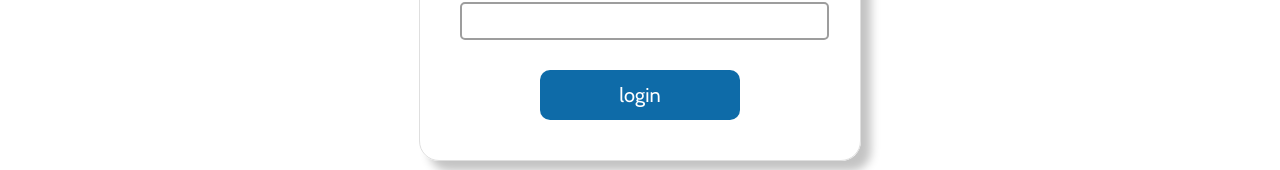
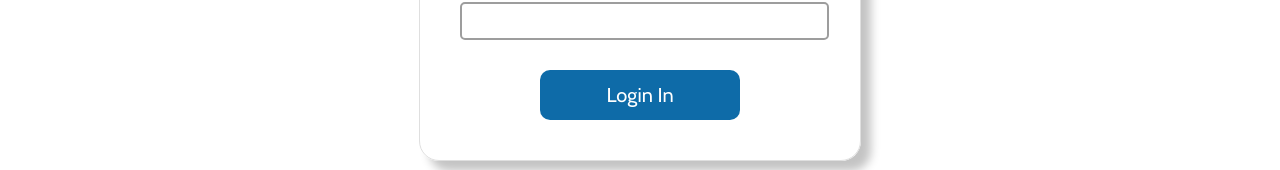
Before and after one commit to TheGoh/Goh, a React (Create React App) app in the folder goh-app/: page /login in a window 1280 px wide. Shown: the part 401-571 px from the top of the page. Built offline with nearby package versions, Linux system fonts and the light colour scheme.

Commit message:
Add login function

```diff
--- a/goh-app/src/components/Navbar.js
+++ b/goh-app/src/components/Navbar.js
@@ -1,14 +1,14 @@
+
 //dependencies
 import { Link } from "react-router-dom"
-//import { useAuthContext } from "../hooks/useAuthContext"
-//import { useLogout } from '../hooks/useLogout'
+import { useLogout } from '../hooks/useLogout'
 
 //styles
 import styles from './Navbar.module.css'
 
 export default function Nav() {
-    //const { logout } = useLogout()
-    //const { user } = useAuthContext()
+    const { logout } = useLogout()
+
 
     return (
         <nav className={styles.navbar}>
--- /dev/null
+++ b/goh-app/src/hooks/useLogin.js
@@ -0,0 +1,32 @@
+import { useState } from 'react'
+import { useAuthContext } from './useAuthContext'
+
+//firebase imports
+import { auth } from '../firebase/config'
+import { signInWithEmailAndPassword } from "firebase/auth";
+
+
+export const useLogin = () => {
+    const [error, setError] = useState(null)
+    const [isPending, setIsPending] = useState(false)
+
+    const login = (email, password) => {
+      setError(null)
+      setIsPending(true)
+
+      signInWithEmailAndPassword(auth, email, password)
+        .then((userCredential) => {
+            // Signed in
+            const user = userCredential.user;
+            // dispatch login function
+            console.log('login function is working!')
+        })
+        .catch((error) => {
+            //TODO add console log for printing error
+            setError(error.message)
+
+        });
+    }
+
+    return { login, error, isPending }
+  }
--- /dev/null
+++ b/goh-app/src/hooks/useLogout.js
@@ -0,0 +1,22 @@
+import { useState } from 'react'
+
+//firebase import
+import { auth } from '../firebase/config'
+import { signOut } from 'firebase/auth'
+import { useAuthContext } from './useAuthContext'
+
+export const useLogout = () => {
+
+    //function for user to logout only they already logged in
+    const logout = () => {
+        signOut(auth)
+            .then(() => {
+                console.log('user logged out')
+            })
+            .catch((error) => {
+                console.log(error.message)
+            })
+      }
+
+    return { logout }
+}
--- a/goh-app/src/index.js
+++ b/goh-app/src/index.js
@@ -3,9 +3,6 @@ import ReactDOM from 'react-dom/client';
 import './index.css';
 import App from './App';
 import { AuthContextProvider } from './context/AuthContext';
-//import { AuthContextProvider } from './context/AuthContext'
-
-//The authentication api need to be
 
 const root = ReactDOM.createRoot(document.getElementById('root'));
 root.render(
--- a/goh-app/src/pages/login/Login.js
+++ b/goh-app/src/pages/login/Login.js
@@ -1,20 +1,19 @@
-//import { useAuthContext } from '../../hooks/useAuthContext'
-import { getAuth, signInWithEmailAndPassword } from "firebase/auth";
+//import firebase lib
 import { useState } from "react";
+import { useLogin } from '../../hooks/useLogin'
 
 // styles
 import styles from './Login.module.css'
 
+export default function Login() {
 
-
-export default function Login() {
-  //const { user } = useAuthContext()
-  const [email, setEmail] = useState('');
-  const [password, setPassword] = useState('');
+  const [ email, setEmail ] = useState('');
+  const [ password, setPassword ] = useState('');
+  const { login, error ,isPending } = useLogin()
 
   const handleSubmit = (e) => {
     e.preventDefault();
-    console.log(email, password);
+    login(email, password)
   }
 
   return (
@@ -39,11 +38,10 @@ export default function Login() {
                         value={password}
                 />
         </label>
-        <button>login</button>
 
-        {/* {!isPending && <button className="btn" >Login In</button>}
+        {!isPending && <button className="btn" >Login In</button>}
         {isPending && <button className="btn" disabled>loading</button>}
-        {error && <p> {error} </p>} */}
+        {error && <p> {error} </p>}
     </form>
   )
 }
--- a/goh-app/src/pages/signup/Signup.js
+++ b/goh-app/src/pages/signup/Signup.js
@@ -1,4 +1,3 @@
-import { useAuthContext } from '../../hooks/useAuthContext'
 import { useState } from 'react'
 import { useSignup } from '../../hooks/useSignup'
 // styles
@@ -10,12 +9,12 @@ export default function Signup() {
     const [email, setEmail] = useState('')
     const [password, setPassword] = useState('')
     const [userid, setUserid] = useState('')
-    const {signup, isPending, error} = useSignup()
+    const {signup,  error ,isPending} = useSignup()
 
   //const { user } = useAuthContext()
     const handleSubmit = (e) => {
-        e.preventDefault()
-        signup(email, password, userid)
+      e.preventDefault()
+      signup(email, password, userid)
     }
 
   return (
```
